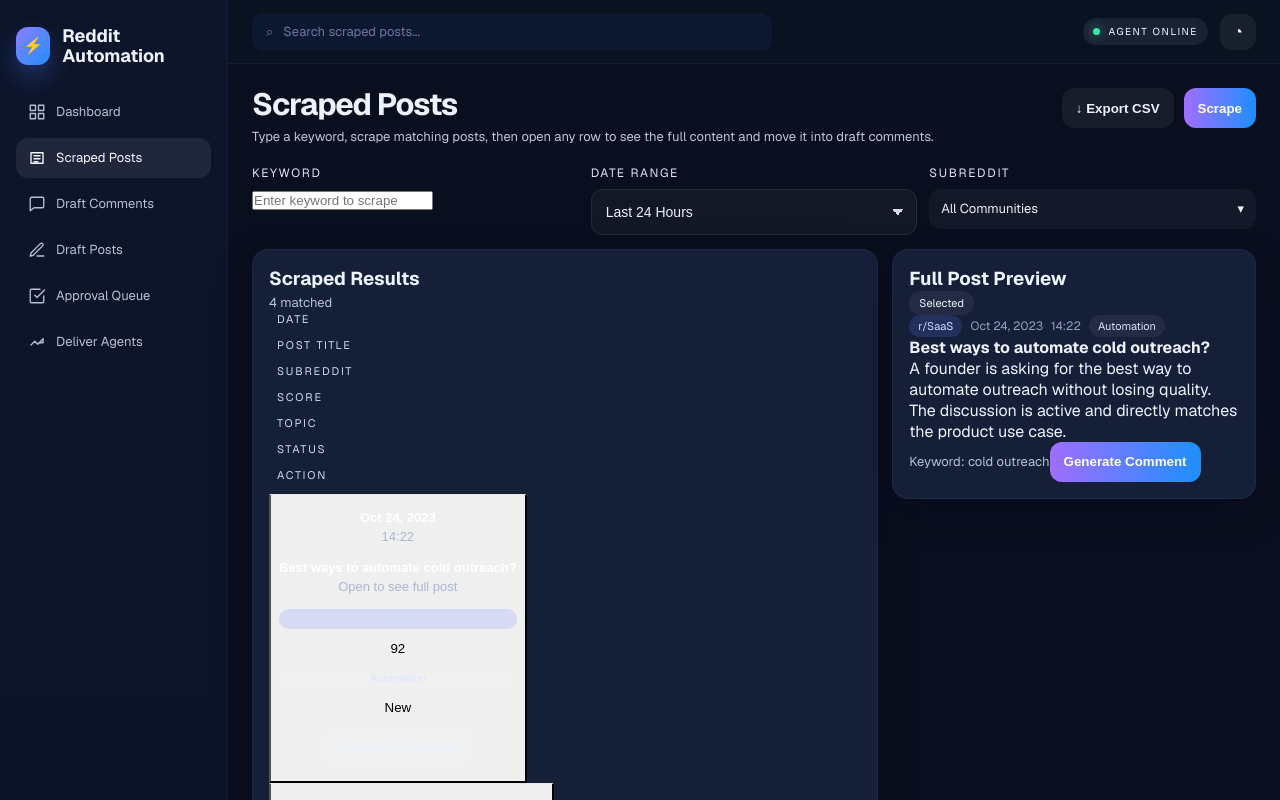
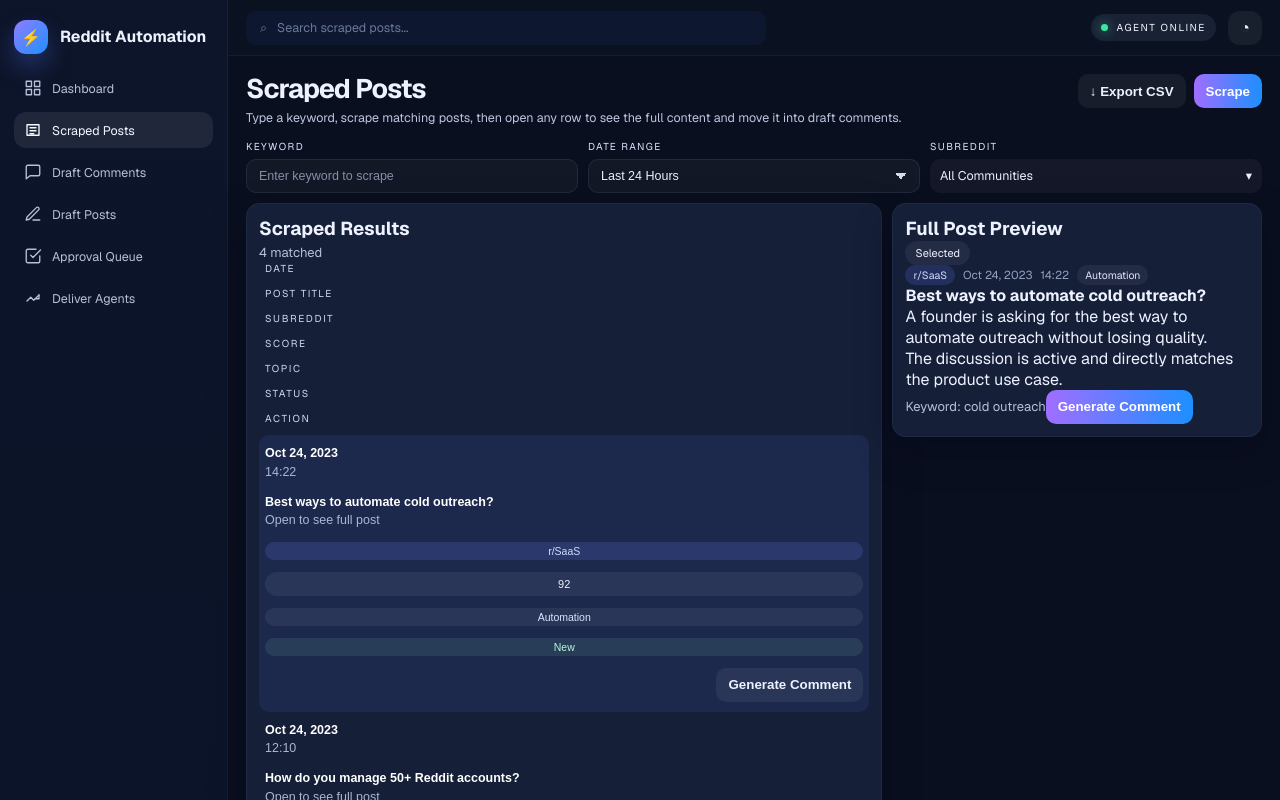
Before and after one commit to Jay-1410/Reddit-Automation, a Next.js app: page /scraped-posts in a window 1280 px wide. Shown: the top 800 px of the page. Built offline with nearby package versions, Linux system fonts and the light colour scheme.

Commit message:
Dense pro UI polish

```diff
--- a/src/app/ui.module.css
+++ b/src/app/ui.module.css
@@ -11,7 +11,7 @@
   display: flex;
   flex-direction: column;
   justify-content: space-between;
-  padding: 26px 16px 20px;
+  padding: 20px 14px 14px;
   background: linear-gradient(180deg, #0d152a 0%, #0a1326 100%);
   border-right: 1px solid rgba(135, 149, 184, 0.08);
 }
@@ -20,7 +20,7 @@
   display: flex;
   gap: 12px;
   align-items: center;
-  margin-bottom: 26px;
+  margin-bottom: 16px;
 }
 
 .brandIcon, .bell {
@@ -30,15 +30,15 @@
 }
 
 .brandIcon {
-  width: 38px;
-  height: 38px;
+  width: 34px;
+  height: 34px;
   background: linear-gradient(135deg, #8e7dff, #1f90ff);
   box-shadow: 0 12px 24px rgba(82, 118, 255, 0.3);
   font-size: 16px;
 }
 
 .brandWrap h2 {
-  font-size: 18px;
+  font-size: 16px;
   font-weight: 700;
   line-height: 1.1;
 }
@@ -53,10 +53,10 @@
   display: flex;
   align-items: center;
   gap: 10px;
-  padding: 11px 12px;
+  padding: 9px 10px;
   border-radius: 12px;
   color: #b6c0d8;
-  font-size: 13px;
+  font-size: 12.5px;
   transition: 0.18s ease;
 }
 
@@ -75,10 +75,10 @@
 .ghostButton,
 .actionButton,
 .softButton {
-  height: 40px;
+  height: 34px;
   border: 0;
-  border-radius: 12px;
-  padding: 0 14px;
+  border-radius: 10px;
+  padding: 0 12px;
   font-weight: 600;
 }
 
@@ -105,12 +105,12 @@
 }
 
 .topbar {
-  height: 64px;
+  height: 56px;
   display: flex;
   justify-content: space-between;
   align-items: center;
   gap: 18px;
-  padding: 0 24px;
+  padding: 0 18px;
   border-bottom: 1px solid rgba(135, 149, 184, 0.08);
   background: rgba(11, 18, 34, 0.96);
 }
@@ -119,15 +119,15 @@
   flex: 1;
   width: 100%;
   max-width: 520px;
-  height: 38px;
+  height: 34px;
   display: flex;
   align-items: center;
   gap: 10px;
   padding: 0 14px;
-  border-radius: 12px;
+  border-radius: 10px;
   background: #0e1730;
   color: #69789c;
-  font-size: 13px;
+  font-size: 12.5px;
 }
 
 .topbarRight {
@@ -158,13 +158,13 @@
 }
 
 .bell {
-  width: 36px;
-  height: 36px;
+  width: 34px;
+  height: 34px;
   background: rgba(255, 255, 255, 0.06);
 }
 
 .content {
-  padding: 24px;
+  padding: 18px;
   width: 100%;
   max-width: none;
 }
@@ -174,11 +174,11 @@
   justify-content: space-between;
   gap: 18px;
   align-items: flex-start;
-  margin-bottom: 18px;
+  margin-bottom: 12px;
 }
 
 .pageHeading h1 {
-  font-size: clamp(1.6rem, 2.4vw, 2.3rem);
+  font-size: clamp(1.35rem, 2.1vw, 1.9rem);
   line-height: 1.08;
   letter-spacing: -0.035em;
 }
@@ -187,13 +187,13 @@
   max-width: 760px;
   margin-top: 6px;
   color: #bbc5de;
-  font-size: 13px;
+  font-size: 12.5px;
   line-height: 1.5;
 }
 
 .pageActions {
   display: flex;
-  gap: 10px;
+  gap: 8px;
   flex-wrap: wrap;
 }
 
@@ -204,7 +204,7 @@
 .emptyState,
 .bottomBar {
   border: 1px solid rgba(137, 151, 184, 0.08);
-  border-radius: 16px;
+  border-radius: 14px;
   background: #151f38;
   box-shadow: 0 14px 38px rgba(2, 6, 23, 0.33);
 }
@@ -214,32 +214,32 @@
 .miniCard,
 .emptyState,
 .bottomBar {
-  padding: 16px;
+  padding: 12px;
 }
 
 .metricGrid {
   display: grid;
   grid-template-columns: repeat(4, minmax(0, 1fr));
-  gap: 12px;
-  margin-bottom: 14px;
+  gap: 10px;
+  margin-bottom: 10px;
 }
 
 .metricValue {
   margin-top: 8px;
-  font-size: 30px;
+  font-size: 26px;
   font-weight: 700;
   letter-spacing: -0.03em;
 }
 
 .eyebrow {
   margin-bottom: 8px;
-  font-size: 11px;
+  font-size: 10px;
   letter-spacing: 0.16em;
   text-transform: uppercase;
 }
 
 .card h3 {
-  font-size: 19px;
+  font-size: 16px;
   line-height: 1.2;
 }
 
@@ -250,7 +250,7 @@
 .dashboardSplit {
   display: grid;
   grid-template-columns: minmax(0, 1.55fr) minmax(320px, 0.9fr);
-  gap: 14px;
+  gap: 10px;
   align-items: start;
 }
 
@@ -260,12 +260,12 @@
 .miniPills {
   display: flex;
   flex-direction: column;
-  gap: 10px;
+  gap: 8px;
 }
 
 .feedCard {
-  padding: 14px;
-  border-radius: 14px;
+  padding: 12px;
+  border-radius: 12px;
   background: rgba(255, 255, 255, 0.03);
   border: 1px solid rgba(151, 164, 198, 0.08);
 }
@@ -277,16 +277,16 @@
   flex-wrap: wrap;
   align-items: center;
   color: #93a1c0;
-  font-size: 12px;
+  font-size: 11.5px;
 }
 
 .tag, .pill {
   display: inline-flex;
   align-items: center;
   justify-content: center;
-  padding: 4px 9px;
+  padding: 3px 8px;
   border-radius: 999px;
-  font-size: 11px;
+  font-size: 10.5px;
 }
 
 .tag { background: rgba(100, 124, 255, 0.18); color: #d1ddff; }
@@ -295,21 +295,21 @@
 .high { color: #ff9ca4; }
 .neutral { color: #aab7d3; }
 
-.feedCard h4 { margin: 10px 0 8px; font-size: 15px; line-height: 1.4; }
-.feedCard p { color: #aab7d3; line-height: 1.6; font-size: 13px; }
-.feedFooter { display: flex; align-items: center; justify-content: space-between; gap: 10px; margin-top: 12px; }
+.feedCard h4 { margin: 8px 0 6px; font-size: 14px; line-height: 1.4; }
+.feedCard p { color: #aab7d3; line-height: 1.6; font-size: 12.5px; }
+.feedFooter { display: flex; align-items: center; justify-content: space-between; gap: 8px; margin-top: 10px; }
 
 .filterValue {
-  min-height: 40px;
+  min-height: 34px;
   display: flex;
   align-items: center;
   justify-content: space-between;
   gap: 10px;
-  padding: 0 12px;
-  border-radius: 12px;
+  padding: 0 10px;
+  border-radius: 10px;
   background: rgba(255, 255, 255, 0.04);
   color: #eaf1ff;
-  font-size: 13px;
+  font-size: 12.5px;
 }
 
 .timelineItem {
@@ -329,15 +329,15 @@
 
 .select {
   width: 100%;
-  min-height: 46px;
-  padding: 0 14px;
-  border-radius: 12px;
+  min-height: 34px;
+  padding: 0 12px;
+  border-radius: 10px;
   border: 1px solid rgba(145, 160, 191, 0.12);
   background: rgba(255, 255, 255, 0.04);
   color: #eaf1ff;
   outline: none;
   appearance: none;
-  font-size: 14px;
+  font-size: 12.5px;
   font-weight: 500;
   background-image:
     linear-gradient(45deg, transparent 50%, rgba(234, 241, 255, 0.9) 50%),
@@ -349,20 +349,34 @@
   background-repeat: no-repeat;
 }
 
+.input {
+  width: 100%;
+  min-height: 34px;
+  padding: 0 12px;
+  border-radius: 10px;
+  border: 1px solid rgba(145, 160, 191, 0.12);
+  background: rgba(255, 255, 255, 0.04);
+  color: #eaf1ff;
+  outline: none;
+  font-size: 12.5px;
+}
+
+.input::placeholder { color: rgba(169, 183, 211, 0.75); }
+
 .select option { color: #0a0f1f; }
 
 .filterBar {
   display: grid;
   grid-template-columns: repeat(3, minmax(0, 1fr));
-  gap: 12px;
-  margin-bottom: 14px;
+  gap: 10px;
+  margin-bottom: 10px;
 }
 
 .filterBox label {
   display: block;
-  margin-bottom: 8px;
+  margin-bottom: 6px;
   color: #dbe5ff;
-  font-size: 12px;
+  font-size: 10px;
   letter-spacing: 0.14em;
   text-transform: uppercase;
 }
@@ -383,9 +397,9 @@
 .opportunitiesHeader,
 .rulesHeader,
 .approvalHeader {
-  padding: 0 8px 12px;
+  padding: 0 6px 10px;
   color: #ced9f2;
-  font-size: 11px;
+  font-size: 10px;
   letter-spacing: 0.16em;
   text-transform: uppercase;
 }
@@ -395,16 +409,79 @@
 .rulesRow,
 .approvalRow {
   align-items: center;
-  padding: 14px 8px;
+  padding: 10px 6px;
   border-top: 1px solid rgba(145, 160, 191, 0.08);
 }
 
-.tableCellMuted { color: #aab7d3; line-height: 1.5; font-size: 13px; }
-.cellTitle { color: #fff; font-weight: 600; line-height: 1.4; font-size: 13px; }
+.tableCellMuted { color: #aab7d3; line-height: 1.5; font-size: 12.5px; }
+.cellTitle { color: #fff; font-weight: 600; line-height: 1.4; font-size: 12.5px; }
 
 .smallBadge { display: inline-flex; align-items: center; justify-content: center; padding: 5px 10px; border-radius: 999px; font-size: 11px; background: rgba(255,255,255,0.06); }
 
 .bottomBar { display: flex; justify-content: space-between; align-items: center; gap: 16px; margin-top: 14px; }
+
+.tableRow {
+  width: 100%;
+  text-align: left;
+  background: transparent;
+  border: 0;
+  color: inherit;
+  cursor: pointer;
+}
+
+.tableRow:hover {
+  background: rgba(255, 255, 255, 0.03);
+  border-radius: 10px;
+}
+
+.rowActive {
+  background: rgba(100, 124, 255, 0.10);
+  border-radius: 10px;
+}
+
+.scoreBubble {
+  display: inline-flex;
+  align-items: center;
+  justify-content: center;
+  min-width: 34px;
+  height: 24px;
+  padding: 0 8px;
+  border-radius: 999px;
+  background: rgba(255, 255, 255, 0.06);
+  font-size: 11px;
+}
+
+.iconButton {
+  height: 30px;
+  min-width: 30px;
+  padding: 0 10px;
+  border: 1px solid rgba(145, 160, 191, 0.12);
+  background: rgba(255, 255, 255, 0.03);
+  color: #eaf1ff;
+  border-radius: 10px;
+}
+
+.iconButton:hover { background: rgba(255, 255, 255, 0.06); }
+
+.actionRowInline { display: flex; justify-content: flex-end; }
+
+.statusNew,
+.statusReview,
+.statusIgnored,
+.statusUrgent {
+  display: inline-flex;
+  align-items: center;
+  justify-content: center;
+  padding: 3px 8px;
+  border-radius: 999px;
+  font-size: 10.5px;
+  background: rgba(255, 255, 255, 0.05);
+}
+
+.statusUrgent { background: rgba(255, 120, 120, 0.14); color: #ffb3b8; }
+.statusReview { background: rgba(255, 210, 120, 0.14); color: #ffe1a8; }
+.statusIgnored { background: rgba(125, 140, 171, 0.16); color: #c0cbe2; }
+.statusNew { background: rgba(140, 240, 194, 0.10); color: #b9f7dd; }
 
 .dashboardTwoCol {
   display: grid;
```
